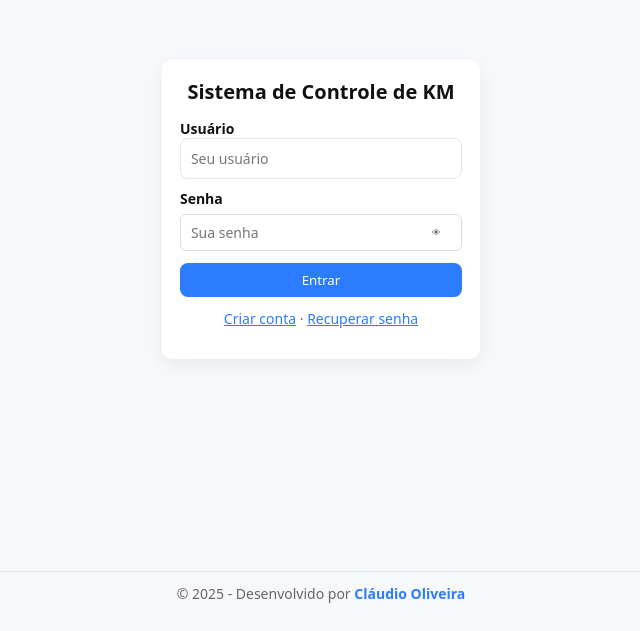
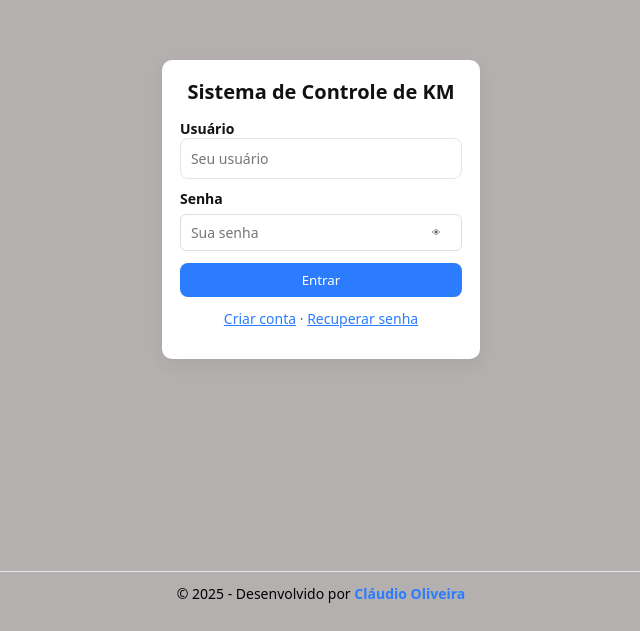
Before and after one commit to claudiohpo/Relatorio-KM, a website: page index.html in a window 1280 px wide. Shown: the part 169-800 px from the top of the page, without its empty margins (319-959 px from the left). Drawn offline with Linux system fonts and the light colour scheme.

Commit message:
background + footer color

```diff
--- a/css/main.css
+++ b/css/main.css
@@ -1,5 +1,5 @@
 :root {
-    --bg: #f7f8fb;
+    --bg: #b4b0b0;
     --card: #fff;
     --accent: #1f6feb;
     --muted: #666;
@@ -121,6 +121,7 @@ footer {
 
 footer .footer-inner {
     width: 100%;
+    color: #000000;
     max-width: 720px;
     box-sizing: border-box;
 }
```
